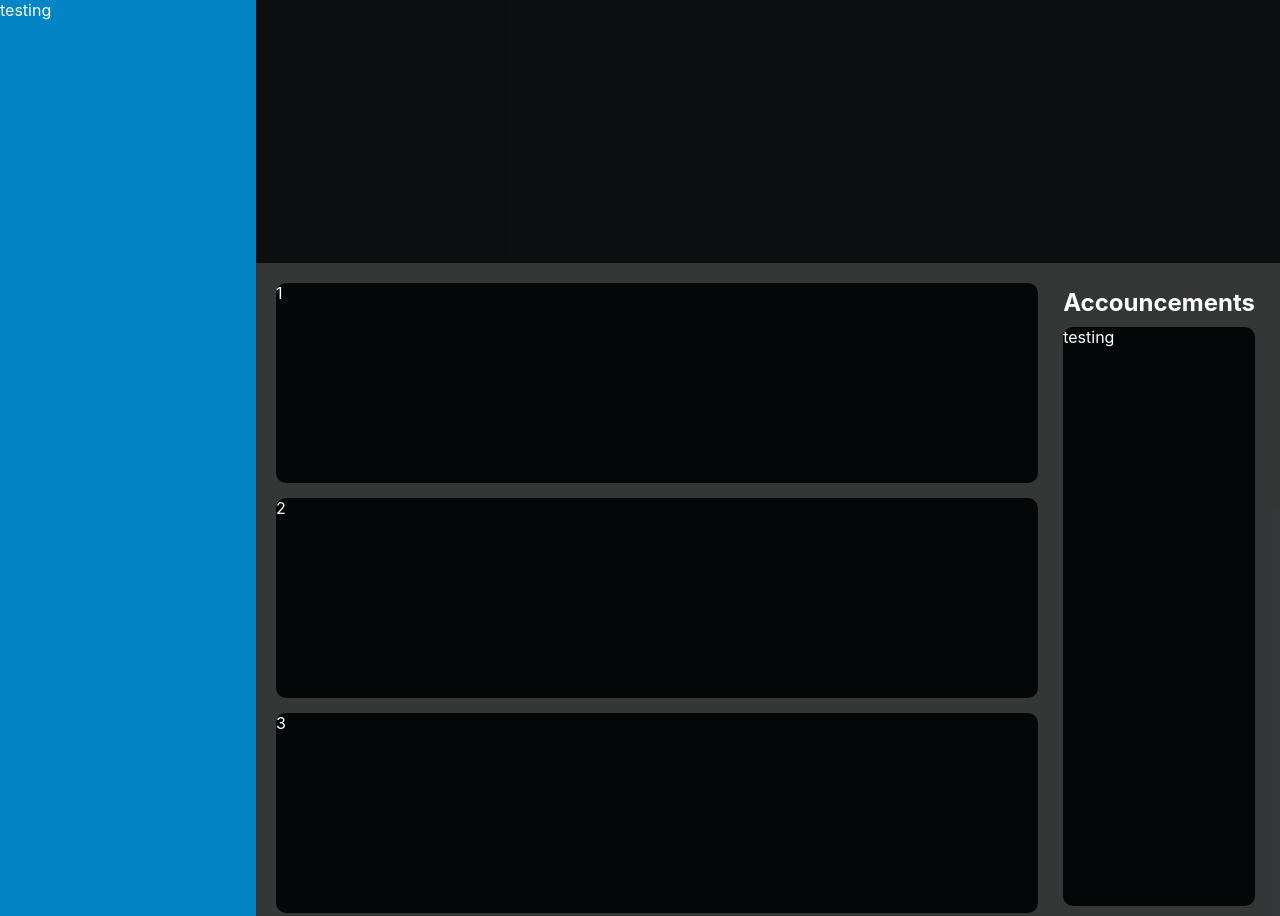
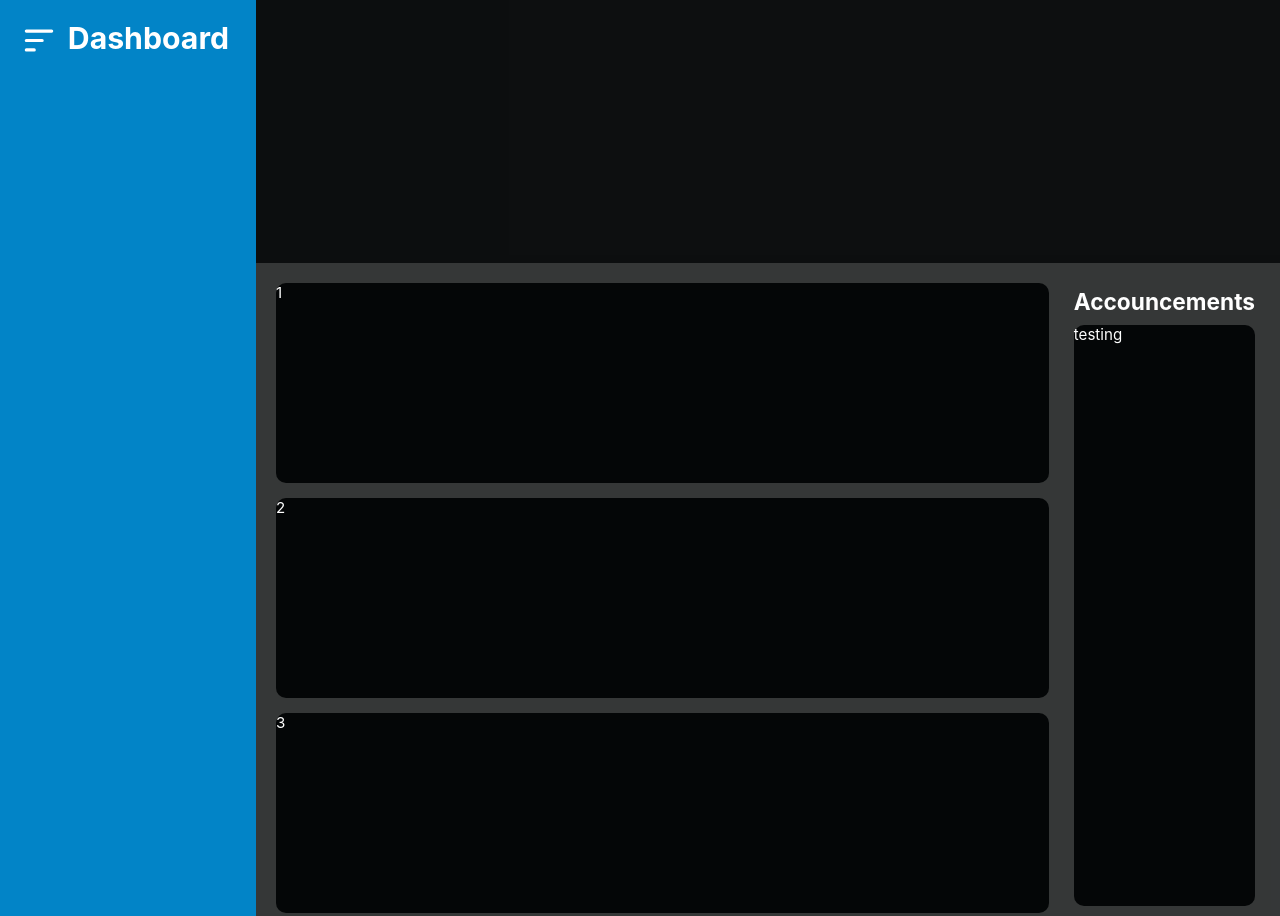
Before and after one commit to jeremyrupprecht/odinAdminDashboard, a website: page index.html in a window 1280 px wide. Shown: the top 916 px of the page. Drawn offline with Linux system fonts and the light colour scheme.

Commit message:
Add Upper left title

```diff
--- a/index.html
+++ b/index.html
@@ -9,7 +9,10 @@
 <body>
     <div class="sidebar-grid">
         <div class="sidebar">
-            testing
+            <div>
+                <img src="images/menu.svg" alt="A menu icon">
+                <h1>Dashboard</h1>
+            </div>
         </div>
         <div class="navbar-grid">
 
--- a/styles.css
+++ b/styles.css
@@ -1,6 +1,7 @@
 :root {
     --dash-foreground: #030506f5;
     --dash-background: #030506cc;
+    font-size: calc(0.625rem + 0.4vw);
 }
 
 * {
@@ -20,6 +21,24 @@
 .sidebar {
     background-color: #0284c7;
     grid-area: 1 / 1 / 3 / 2;
+    display: flex;
+    flex-direction: column;
+    align-items: start;
+    padding: 20px;
+}
+
+.sidebar h1 {
+    font-size: 2.0rem;
+    margin-left: 10px;
+    padding-bottom: 5px;
+}
+
+.sidebar > div{
+    display: flex;
+}
+
+.sidebar img {
+    width: 2.5rem;
 }
 
 .navbar-grid {
```
Also changed, not shown: images/menu.svg (added).
